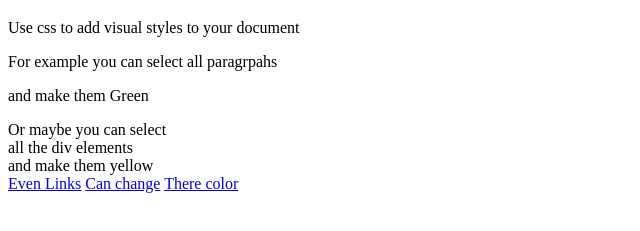
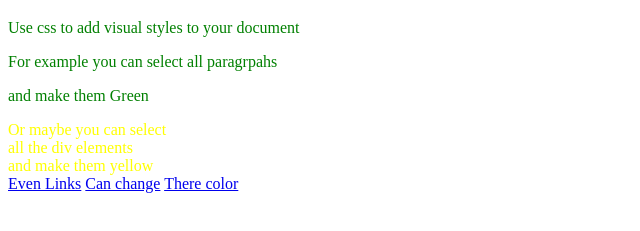
Before and after one commit to ctwiced/comitgitfolder, a plain HTML site: page CSS/index1.html in a window 1280 px wide. Shown: the part 61-292 px from the top of the page, without its empty margins (0-640 px from the left). Drawn offline with Linux system fonts and the light colour scheme.

Commit message:
Playing around with colors

```diff
--- a/CSS/index1.html
+++ b/CSS/index1.html
@@ -5,6 +5,15 @@
     <style type="text/css">
         h1 {
             color:pink
+        }
+        p {
+            color:green
+        }
+        div {
+            color:yellow
+        }
+        href{
+            color:black
         }
     </style>
   </head>
```
